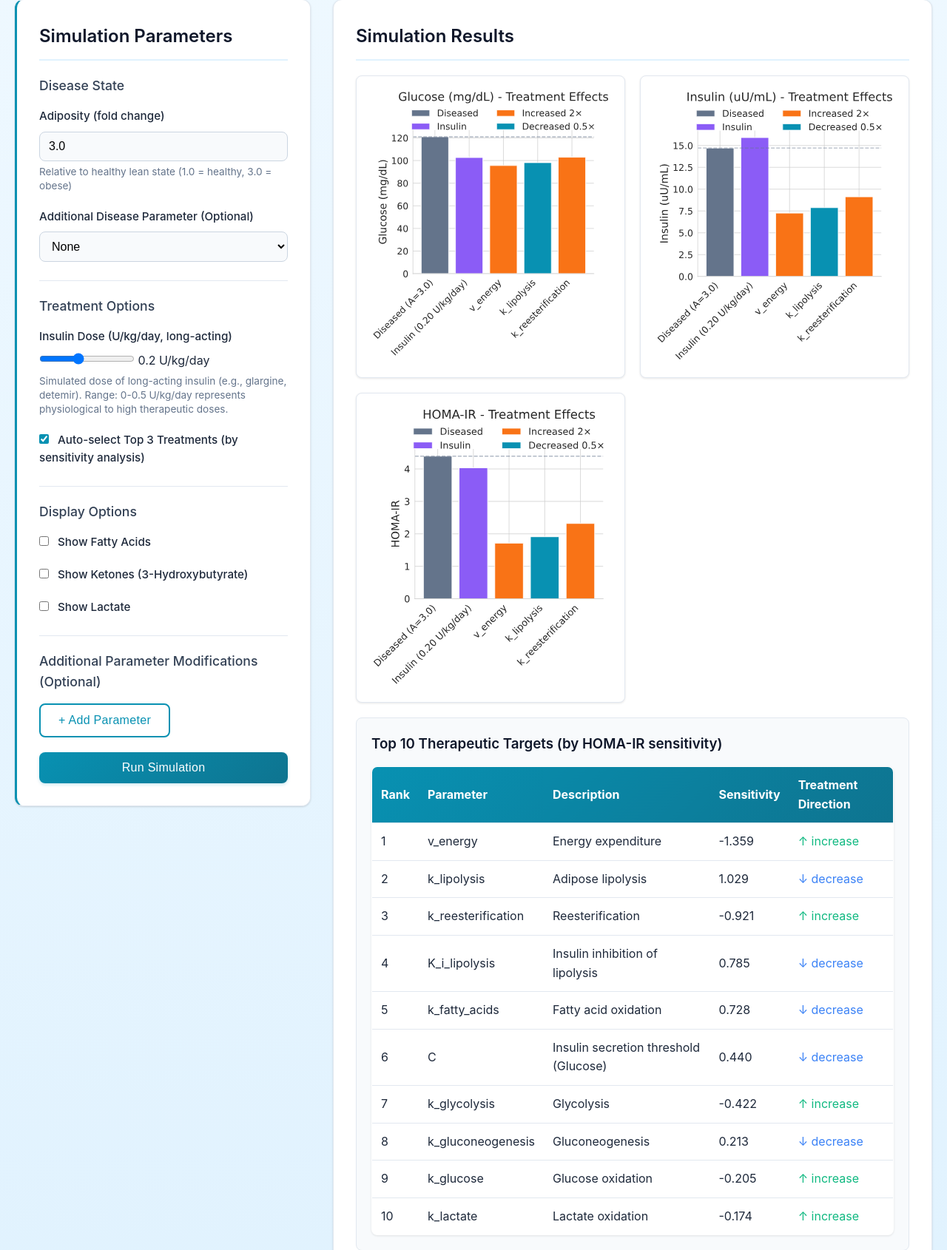
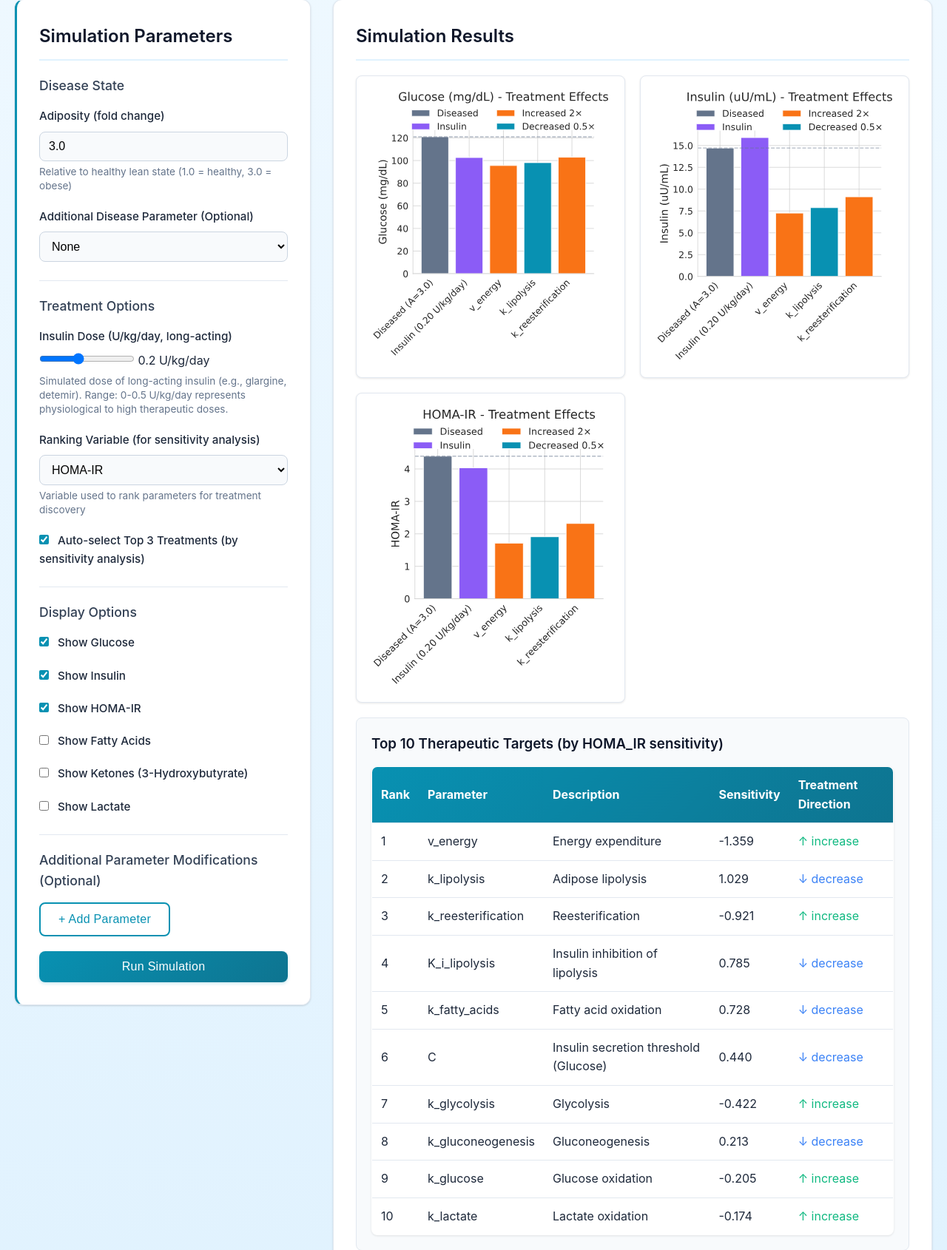
Before and after one commit to weilandtd/CompetitiveCatabolism, a Flask app: page /treatment in a window 1280 px wide. Shown: the part 282-1972 px from the top of the page at 74% size. Run offline with Flask 2, Linux system fonts and the light colour scheme.

Commit message:
ENH: Allow user to rank by different observables and toggle plots

```diff
--- a/web_app/app.py
+++ b/web_app/app.py
@@ -866,10 +866,14 @@ def run_treatment():
         disease_param = data.get('disease_param', None)  # Optional disease parameter
         disease_fold = float(data.get('disease_fold', 2.0)) if disease_param else None
         insulin_dose_u_kg_day = float(data.get('insulin_dose', 0.2))  # Insulin dose in U/kg/day (default 0.2)
+        ranking_variable = data.get('ranking_variable', 'HOMA_IR')  # Variable to rank by
         treatment_params = json.loads(data.get('treatment_params', '[]'))
         treatment_folds = json.loads(data.get('treatment_folds', '[]'))
 
         # Display options
+        show_glucose = data.get('show_glucose', True)
+        show_insulin = data.get('show_insulin', True)
+        show_homa_ir = data.get('show_homa_ir', True)
         show_fatty_acids = data.get('show_fatty_acids', False)
         show_ketones = data.get('show_ketones', False)
         show_lactate = data.get('show_lactate', False)
@@ -917,12 +921,12 @@ def run_treatment():
         for param in PARAMETER_NAMES[:17]:  # Only modifiable parameters
             try:
                 S = sensitivity_analysis(param, adiposity, p=p, fold_change=2.0)
-                if 'HOMA_IR' in S.index:
-                    sensitivities[param] = S['HOMA_IR']  # Keep sign for direction
+                if ranking_variable in S.index:
+                    sensitivities[param] = S[ranking_variable]  # Keep sign for direction
             except:
                 pass
 
-        # Rank by absolute HOMA-IR sensitivity
+        # Rank by absolute sensitivity of the ranking variable
         ranked_params = sorted(sensitivities.items(), key=lambda x: abs(x[1]), reverse=True)
         top_params = [p[0] for p in ranked_params[:10]]
 
@@ -1040,11 +1044,22 @@ def run_treatment():
         # Create individual plots
         plots = []
 
-        # Always show these
-        variables = ['G', 'I', 'HOMA_IR']
-        labels = ['Glucose (mg/dL)', 'Insulin (uU/mL)', 'HOMA-IR']
+        # Build list of variables to display based on user selection
+        variables = []
+        labels = []
 
-        # Add optional metabolites
+        if show_glucose:
+            variables.append('G')
+            labels.append('Glucose (mg/dL)')
+
+        if show_insulin:
+            variables.append('I')
+            labels.append('Insulin (uU/mL)')
+
+        if show_homa_ir:
+            variables.append('HOMA_IR')
+            labels.append('HOMA-IR')
+
         if show_fatty_acids:
             variables.append('F')
             labels.append('Fatty Acids (mM)')
@@ -1106,6 +1121,7 @@ def run_treatment():
             'plots': plots,
             'data': data_csv,
             'top_perturbations': top_perturbations,
+            'ranking_variable': ranking_variable,
             'adiposity': adiposity,
             'insulin_dose': insulin_dose_u_kg_day
         })
--- a/web_app/template/treatment.html
+++ b/web_app/template/treatment.html
@@ -52,6 +52,19 @@
                 </div>
 
                 <div class="form-group">
+                    <label for="ranking_variable">Ranking Variable (for sensitivity analysis)</label>
+                    <select id="ranking_variable">
+                        <option value="HOMA_IR">HOMA-IR</option>
+                        <option value="G">Glucose</option>
+                        <option value="I">Insulin</option>
+                        <option value="F">Fatty Acids</option>
+                        <option value="K">Ketones</option>
+                        <option value="L">Lactate</option>
+                    </select>
+                    <small>Variable used to rank parameters for treatment discovery</small>
+                </div>
+
+                <div class="form-group">
                     <label>
                         <input type="checkbox" id="auto_treatment" checked>
                         Auto-select Top 3 Treatments (by sensitivity analysis)
@@ -59,6 +72,27 @@
                 </div>
 
                 <h3>Display Options</h3>
+
+                <div class="form-group">
+                    <label>
+                        <input type="checkbox" id="show_glucose" checked>
+                        Show Glucose
+                    </label>
+                </div>
+
+                <div class="form-group">
+                    <label>
+                        <input type="checkbox" id="show_insulin" checked>
+                        Show Insulin
+                    </label>
+                </div>
+
+                <div class="form-group">
+                    <label>
+                        <input type="checkbox" id="show_homa_ir" checked>
+                        Show HOMA-IR
+                    </label>
+                </div>
 
                 <div class="form-group">
                     <label>
@@ -179,7 +213,11 @@
             const diseaseParam = document.getElementById('disease_param').value;
             const diseaseFold = document.getElementById('disease_fold').value;
             const insulinDose = document.getElementById('insulin_dose').value;
+            const rankingVariable = document.getElementById('ranking_variable').value;
             const autoTreatment = document.getElementById('auto_treatment').checked;
+            const showGlucose = document.getElementById('show_glucose').checked;
+            const showInsulin = document.getElementById('show_insulin').checked;
+            const showHomaIr = document.getElementById('show_homa_ir').checked;
             const showFattyAcids = document.getElementById('show_fatty_acids').checked;
             const showKetones = document.getElementById('show_ketones').checked;
             const showLactate = document.getElementById('show_lactate').checked;
@@ -207,9 +245,13 @@
                 disease_param: diseaseParam || null,
                 disease_fold: diseaseParam ? parseFloat(diseaseFold) : null,
                 insulin_dose: parseFloat(insulinDose),
+                ranking_variable: rankingVariable,
                 treatment_params: JSON.stringify(treatmentParams),
                 treatment_folds: JSON.stringify(treatmentFolds),
                 parameters: additionalParams,
+                show_glucose: showGlucose,
+                show_insulin: showInsulin,
+                show_homa_ir: showHomaIr,
                 show_fatty_acids: showFattyAcids,
                 show_ketones: showKetones,
                 show_lactate: showLactate
@@ -246,6 +288,11 @@
                     });
 
                     simulationData = result.data;
+
+                    // Update table title with ranking variable
+                    const rankingVarName = result.ranking_variable || 'HOMA-IR';
+                    document.querySelector('#sensitivity-table h3').textContent =
+                        `Top 10 Therapeutic Targets (by ${rankingVarName} sensitivity)`;
 
                     // Display sensitivity table with direction information
                     if (result.top_perturbations) {
```
